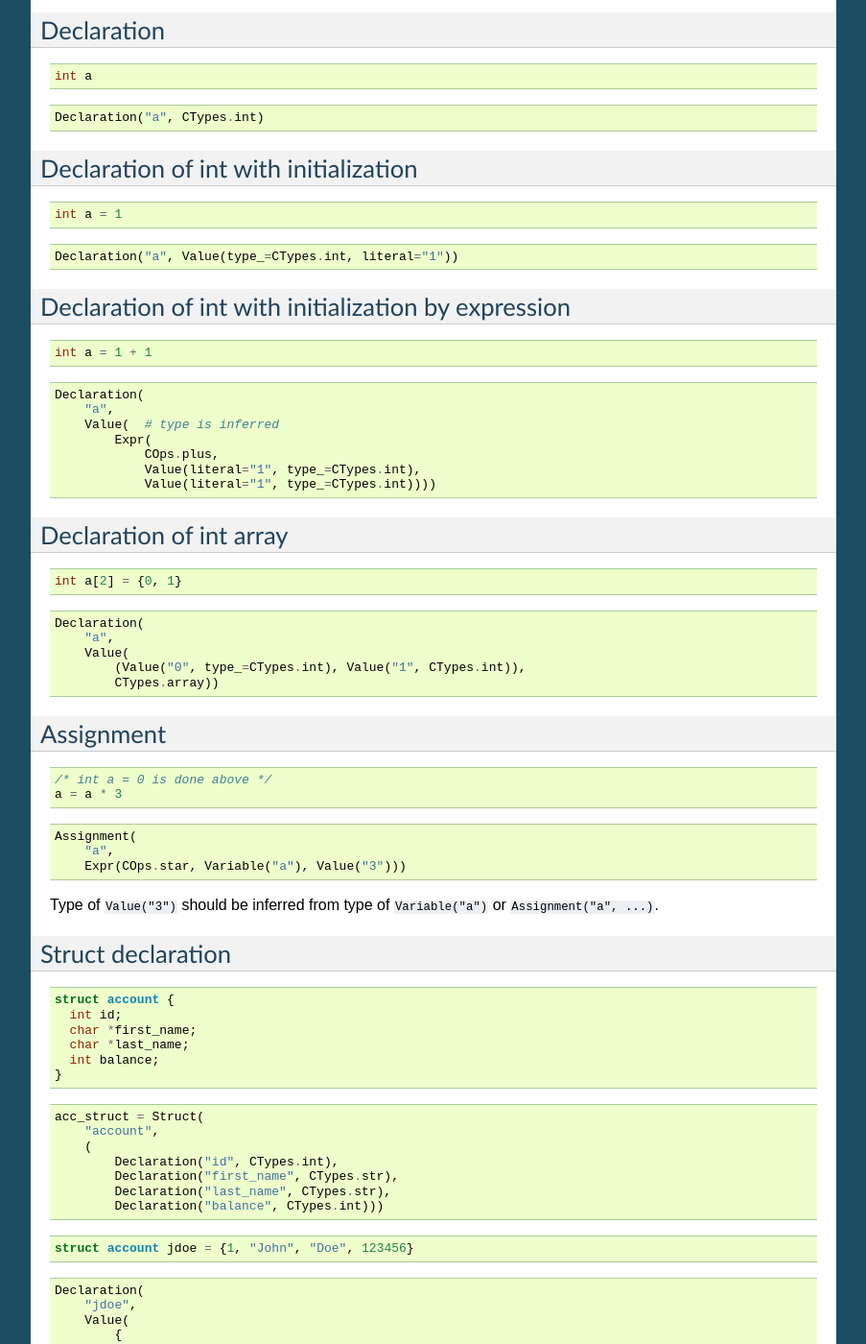
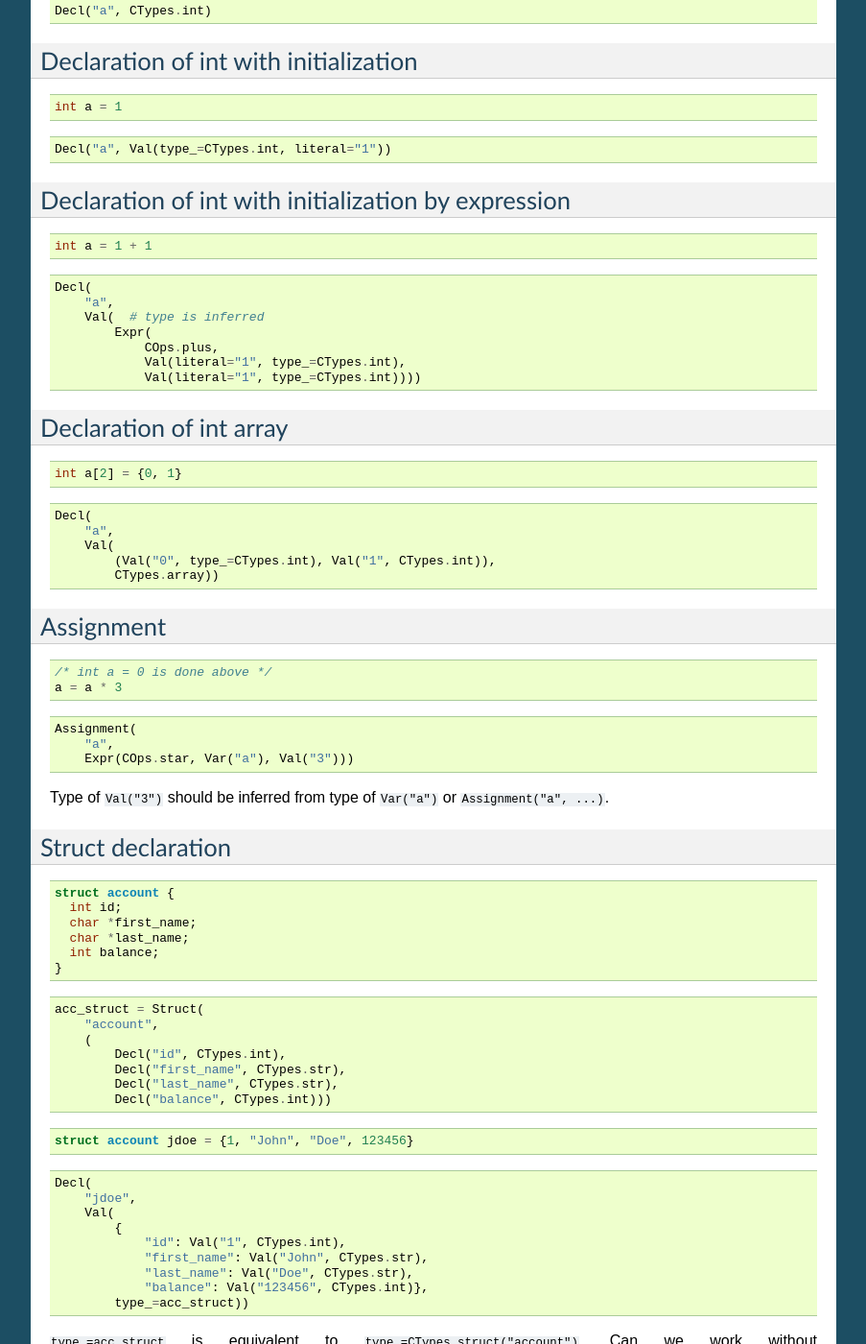
Before and after one commit to adrian-lang/adrian.cgen, a Sphinx documentation site: the page built from docs/design.rst, in a window 1280 px wide and 1400 px high, scrolled down 1048 px. Shown: the whole window at 96% size, without its empty margins (198-1101 px from the left). Built offline with Sphinx 7.4.7, drawn with Linux system fonts in a browser that asks for light colours; some of the changed text lies outside the part shown.

Commit message:
Fix typo and rename some classes
Fixes #1.

Signed-off-by: Pavlo Kapyshin <i@93z.org>

```diff
--- a/docs/design.rst
+++ b/docs/design.rst
@@ -1,12 +1,5 @@
 API Design
 ==========
-
-Probably shorter names are better::
-
-    Decl = Declaration
-    Var = Variable
-    Val = Value
-
 
 Literal
 -------
@@ -16,7 +9,7 @@ Literal
 
 .. code-block:: python
 
-    Value(literal="3", type_=CTypes.int)
+    Val(literal="3", type_=CTypes.int)
 
 Variable
 --------
@@ -26,7 +19,7 @@ Variable
 
 .. code-block:: python
 
-    Variable("x")
+    Var("x")
 
 Expression
 ----------
@@ -38,7 +31,7 @@ Expression
 
     Expr(
         COps.plus,
-        Value(literal="1", type_=CTypes.int), Value(literal="1", type_=CTypes.int))
+        Val(literal="1", type_=CTypes.int), Val(literal="1", type_=CTypes.int))
 
 Function call
 -------------
@@ -58,9 +51,9 @@ Declaration of string with initialization
 
 .. code-block:: python
 
-    Declaration(
+    Decl(
         "my_s",
-        Value(
+        Val(
             literal="test",
             type_=CTypes.str))
 
@@ -74,7 +67,7 @@ Declaration
 
 .. code-block:: python
 
-    Declaration("a", CTypes.int)
+    Decl("a", CTypes.int)
 
 Declaration of int with initialization
 --------------------------------------
@@ -84,7 +77,7 @@ Declaration of int with initialization
 
 .. code-block:: python
 
-    Declaration("a", Value(type_=CTypes.int, literal="1"))
+    Decl("a", Val(type_=CTypes.int, literal="1"))
 
 Declaration of int with initialization by expression
 ----------------------------------------------------
@@ -94,13 +87,13 @@ Declaration of int with initialization by expression
 
 .. code-block:: python
 
-    Declaration(
+    Decl(
         "a",
-        Value(  # type is inferred
+        Val(  # type is inferred
             Expr(
                 COps.plus,
-                Value(literal="1", type_=CTypes.int),
-                Value(literal="1", type_=CTypes.int))))
+                Val(literal="1", type_=CTypes.int),
+                Val(literal="1", type_=CTypes.int))))
 
 Declaration of int array
 ------------------------
@@ -110,10 +103,10 @@ Declaration of int array
 
 .. code-block:: python
 
-    Declaration(
+    Decl(
         "a",
-        Value(
-            (Value("0", type_=CTypes.int), Value("1", CTypes.int)),
+        Val(
+            (Val("0", type_=CTypes.int), Val("1", CTypes.int)),
             CTypes.array))
 
 Assignment
@@ -127,9 +120,9 @@ Assignment
 
     Assignment(
         "a",
-        Expr(COps.star, Variable("a"), Value("3")))
+        Expr(COps.star, Var("a"), Val("3")))
 
-Type of ``Value("3")`` should be inferred from type of ``Variable("a")`` or ``Assignment("a", ...)``.
+Type of ``Val("3")`` should be inferred from type of ``Var("a")`` or ``Assignment("a", ...)``.
 
 Struct declaration
 ------------------
@@ -147,10 +140,10 @@ Struct declaration
     acc_struct = Struct(
         "account",
         (
-            Declaration("id", CTypes.int),
-            Declaration("first_name", CTypes.str),
-            Declaration("last_name", CTypes.str),
-            Declaration("balance", CTypes.int)))
+            Decl("id", CTypes.int),
+            Decl("first_name", CTypes.str),
+            Decl("last_name", CTypes.str),
+            Decl("balance", CTypes.int)))
 
 .. code-block:: c
 
@@ -158,14 +151,14 @@ Struct declaration
 
 .. code-block:: python
 
-    Declaration(
+    Decl(
         "jdoe",
-        Value(
+        Val(
             {
-                "id": Value("1", CTypes.int),
-                "first_name": Value("John", CTypes.str),
-                "last_name": Value("Doe", CTypes.str),
-                "balance": Value("123456", CTypes.int)},
+                "id": Val("1", CTypes.int),
+                "first_name": Val("John", CTypes.str),
+                "last_name": Val("Doe", CTypes.str),
+                "balance": Val("123456", CTypes.int)},
             type_=acc_struct))
 
 ``type_=acc_struct`` is equivalent to ``type_=CTypes.struct("account")``.
@@ -229,8 +222,8 @@ For
 
     For(
         (
-            Declaration("i", type_=CTypes.int, value=0),
-            Expr(COps.lt, Variable("i"), Value("1", type_=CTypes.int)),
+            Decl("i", type_=CTypes.int, value=0),
+            Expr(COps.lt, Var("i"), Val("10", type_=CTypes.int)),
             Incr("i")),
         (...))
 
```
